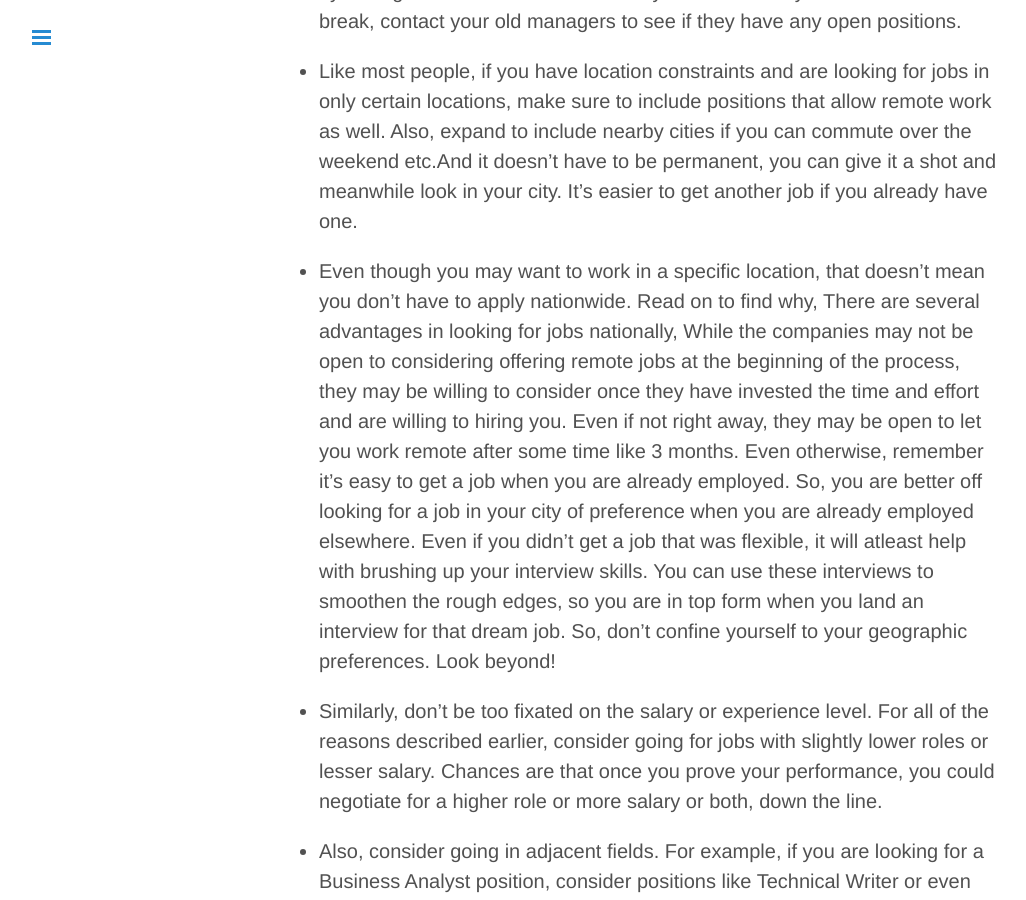
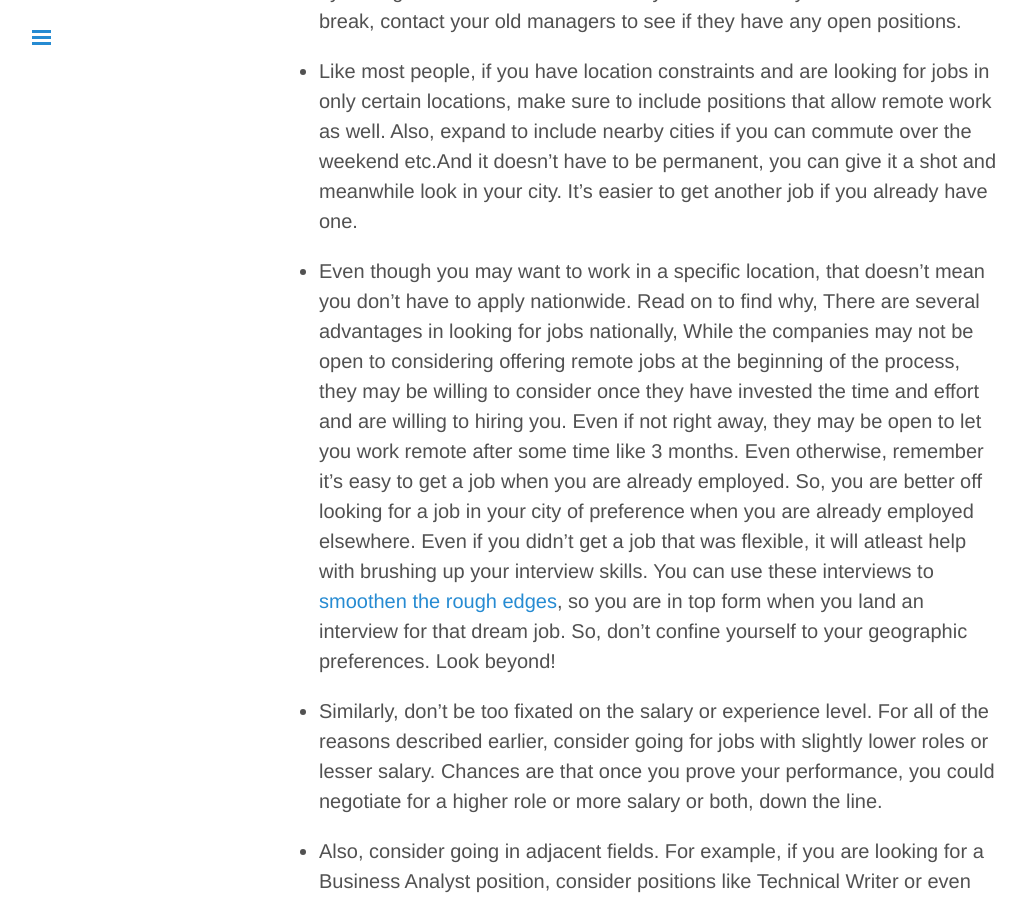
Before and after one commit to gitforwork2/gitforwork.github.io, a Jekyll site: the page built from _posts/2016-11-28-7-alternative-job-search-options-for-h4-ead-applicants.md, in a window 1280 px wide and 900 px high, scrolled down 799 px. Shown: the whole window, without its empty margins (1-1027 px from the left). Built offline with Jekyll 4.4.1, drawn with Linux system fonts in a browser that asks for light colours; comment, search, counter and statistics services are not loaded; some of the changed lines change nothing that is shown.

Commit message:
update cross reference

```diff
--- a/_posts/2016-11-28-7-alternative-job-search-options-for-h4-ead-applicants.md
+++ b/_posts/2016-11-28-7-alternative-job-search-options-for-h4-ead-applicants.md
@@ -24,7 +24,7 @@ description: 7 Alternative job search options for h4 ead applicants
 	 Even if not right away, they may be open to let you work remote after some time like 3 months.
 	 Even otherwise, remember it's easy to get a job when you are already employed. So, you are better off looking for
 	 a job in your city of preference when you are already employed elsewhere.
-   Even if you didn't get a job that was flexible, it will atleast help with brushing up your interview skills. You can use these interviews to smoothen the rough edges, so you are in top form when you land an interview for that dream job. So, don't confine yourself to your geographic preferences. Look beyond!
+   Even if you didn't get a job that was flexible, it will atleast help with brushing up your interview skills. You can use these interviews to [smoothen the rough edges](/posts/5-ways-to-answer-career-gaps-questions-for-H4-EAD-applicants/), so you are in top form when you land an interview for that dream job. So, don't confine yourself to your geographic preferences. Look beyond!
 
  * Similarly, don't be too fixated on the salary or experience level. For all of the reasons described earlier, consider going for jobs with slightly lower roles or lesser salary. Chances are that once you prove your performance, you could negotiate for a higher role or more salary or both, down the line.
 
```
